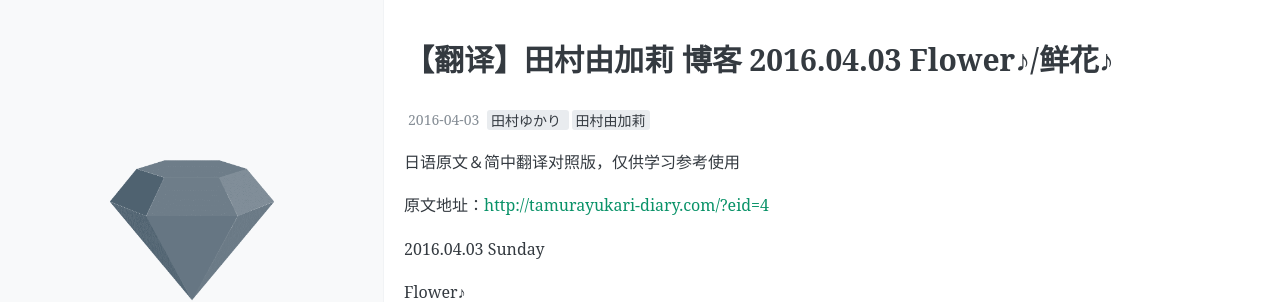
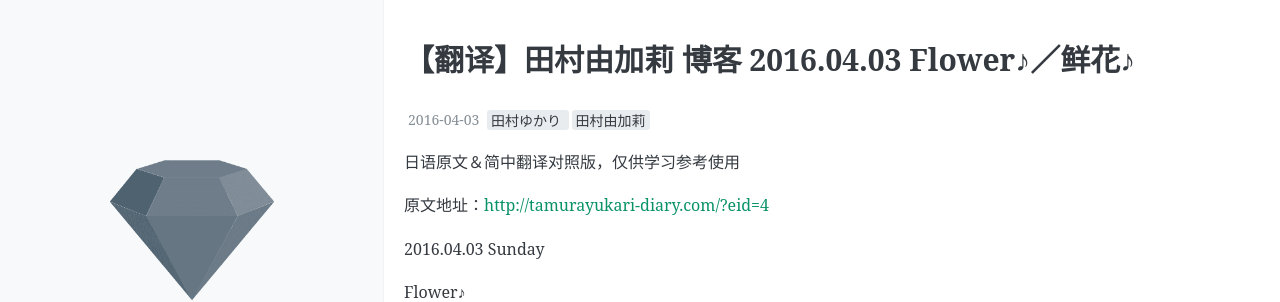
Before and after one commit to kotonyan/loft, a Jekyll site: the page built from _posts/2016-04-03-Translation-Tamura-Yukari-Blog-2016-04-03.md, in a window 1280 px wide and 900 px high. Shown: the top 302 px of the window. Built offline with Jekyll 4.4.1, drawn with Linux system fonts in a browser that asks for light colours; comment, search, counter and statistics services are not loaded.

```diff
--- a/_posts/2016-04-03-Translation-Tamura-Yukari-Blog-2016-04-03.md
+++ b/_posts/2016-04-03-Translation-Tamura-Yukari-Blog-2016-04-03.md
@@ -1,6 +1,6 @@
 ---
 layout: post
-title: 【翻译】田村由加莉 博客 2016.04.03 Flower♪/鲜花♪
+title: 【翻译】田村由加莉 博客 2016.04.03 Flower♪／鲜花♪
 date: 2016-04-03
 Author: Kotonyan
 categories: Translation
```
